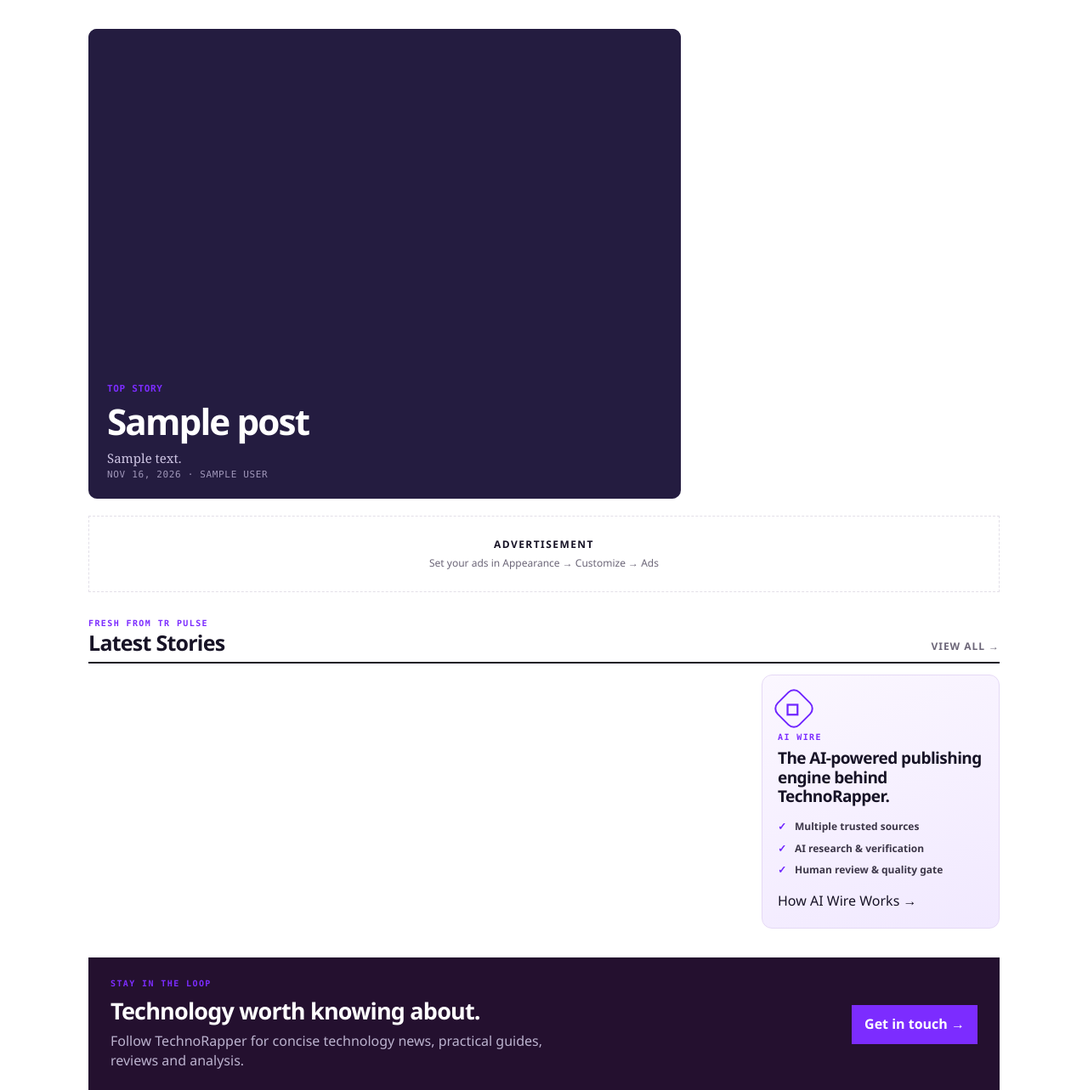
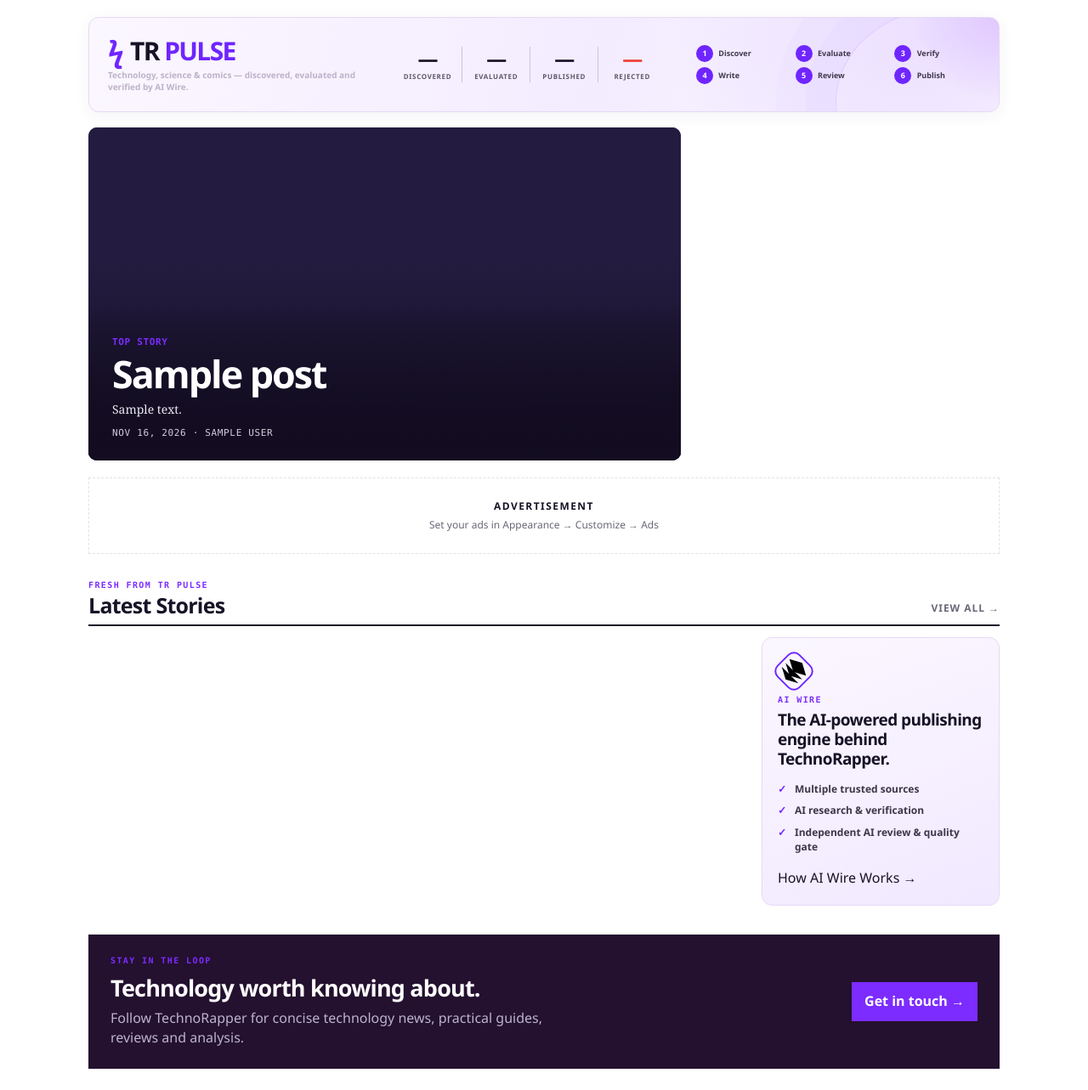
Before and after one commit to HaneetGH/technorapper-wp-theme, a WordPress theme: template front-page.php in a window 1280 px wide. Shown: the part 177-1460 px from the top of the page at 85% size. Run offline with PHP 8.4 and a stand-in for WordPress, Linux system fonts and the light colour scheme; the site name, menu and one post (Sample post) are stand-ins, and other content is empty; some libraries are stand-ins or nearby versions.

Commit message:
fix: harden TR Pulse labels and working docs links

```diff
--- a/template-parts/homepage.php
+++ b/template-parts/homepage.php
@@ -103,21 +103,20 @@ $ai_stats = technorapper_ai_wire_home_stats();
 ?>
 
 <div class="home-shell">
-  <?php if ($ai_stats) : ?>
   <section id="tr-pulse" class="ai-newsroom-banner tr-pulse" aria-labelledby="tr-pulse-title">
     <div class="ai-newsroom-copy">
-      <div class="tr-pulse-brand"><span class="tr-pulse-mark" aria-hidden="true">ϟ</span><span>TR <em>PULSE</em></span></div>
+      <div class="tr-pulse-brand"><span class="tr-pulse-mark" aria-hidden="true">ϟ</span><span id="tr-pulse-title">TR <em>PULSE</em></span></div>
       <p class="tr-pulse-dek">Technology, science &amp; comics — discovered, evaluated and verified by AI Wire.</p>
     </div>
 
     <div class="ai-newsroom-metrics" aria-label="Last 30 days AI Wire metrics">
-      <div><strong><?php echo esc_html(number_format_i18n($ai_stats['discovered'])); ?></strong><span>Discovered</span></div>
+      <div><strong><?php echo esc_html($ai_stats ? number_format_i18n($ai_stats['discovered']) : '—'); ?></strong><span>Discovered</span></div>
       <i aria-hidden="true"></i>
-      <div><strong><?php echo esc_html(number_format_i18n($ai_stats['evaluated'])); ?></strong><span>Evaluated</span></div>
+      <div><strong><?php echo esc_html($ai_stats ? number_format_i18n($ai_stats['evaluated']) : '—'); ?></strong><span>Evaluated</span></div>
       <i aria-hidden="true"></i>
-      <div><strong><?php echo esc_html(number_format_i18n($ai_stats['published'])); ?></strong><span>Published</span></div>
+      <div><strong><?php echo esc_html($ai_stats ? number_format_i18n($ai_stats['published']) : '—'); ?></strong><span>Published</span></div>
       <i aria-hidden="true"></i>
-      <div class="ai-rejected"><strong><?php echo esc_html(number_format_i18n($ai_stats['rejected'])); ?></strong><span>Rejected</span></div>
+      <div class="ai-rejected"><strong><?php echo esc_html($ai_stats ? number_format_i18n($ai_stats['rejected']) : '—'); ?></strong><span>Rejected</span></div>
     </div>
 
     <div class="ai-newsroom-agents" aria-label="AI Wire publishing pipeline">
@@ -129,9 +128,8 @@ $ai_stats = technorapper_ai_wire_home_stats();
       <span><b>6</b> Publish</span>
     </div>
 
-    <a class="ai-newsroom-how" href="<?php echo esc_url(home_url('/ai-wire/')); ?>">How AI Wire Works <span aria-hidden="true">→</span></a>
+    <a class="ai-newsroom-how" href="<?php echo esc_url('https://github.com/HaneetGH/technorapper-ai-wire#end-to-end-pipeline'); ?>" target="_blank" rel="noopener noreferrer">How AI Wire Works <span aria-hidden="true">→</span></a>
   </section>
-  <?php endif; ?>
 
   <?php if ($hero) : $GLOBALS['post'] = $hero; setup_postdata($hero); ?>
     <section class="home-hero" aria-label="Top stories">
@@ -204,16 +202,16 @@ $ai_stats = technorapper_ai_wire_home_stats();
       </div>
 
       <aside class="ai-wire-card" aria-label="AI Wire">
-        <div class="ai-wire-icon" aria-hidden="true">◇</div>
+        <div class="ai-wire-icon" aria-hidden="true"><svg viewBox="0 0 32 32" focusable="false"><path d="M16 3 29 10 16 17 3 10 16 3Z"></path><path d="m3 16 13 7 13-7M3 22l13 7 13-7"></path></svg></div>
         <div>
           <span class="section-kicker">AI Wire</span>
           <h3>The AI-powered publishing engine behind TechnoRapper.</h3>
           <ul>
             <li>Multiple trusted sources</li>
             <li>AI research &amp; verification</li>
-            <li>Human review &amp; quality gate</li>
+            <li>Independent AI review &amp; quality gate</li>
           </ul>
-          <a href="<?php echo esc_url(home_url('/ai-wire/')); ?>">How AI Wire Works <span aria-hidden="true">→</span></a>
+          <a href="<?php echo esc_url('https://github.com/HaneetGH/technorapper-ai-wire#end-to-end-pipeline'); ?>" target="_blank" rel="noopener noreferrer">How AI Wire Works <span aria-hidden="true">→</span></a>
         </div>
       </aside>
     </div>
```
